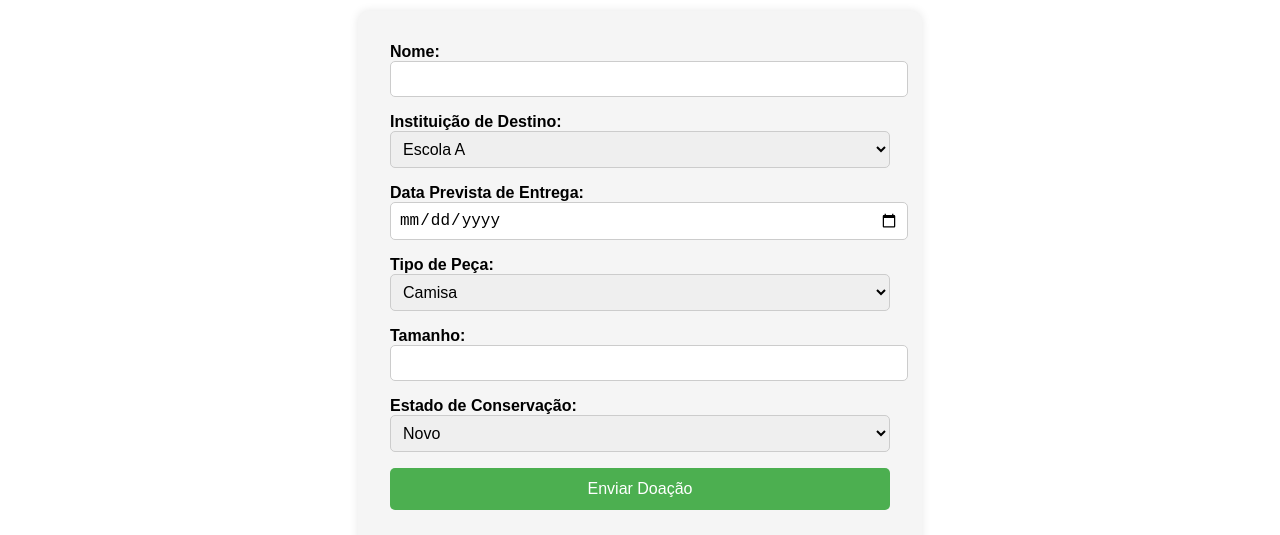
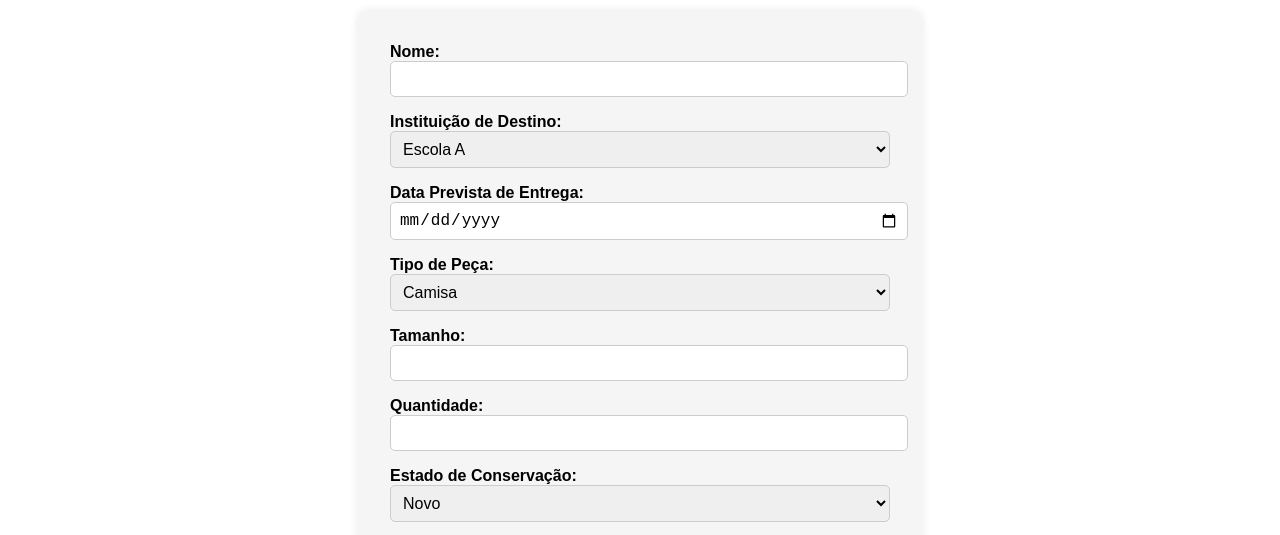
Before and after one commit to barigonta/projeto_unidoa, a plain HTML site: page doacao.html in a window 1280 px wide. Shown: the part 225-760 px from the top of the page. Drawn offline with Linux system fonts and the light colour scheme.

Commit message:
inserção campo quantidade

```diff
--- a/doacao.html
+++ b/doacao.html
@@ -53,6 +53,9 @@
                 <label for="size">Tamanho:</label>
                 <input type="text" id="size" name="size" required>
 
+                <label for="size">Quantidade:</label>
+                <input type="number" id="size" name="size" required>
+
                 <label for="condition">Estado de Conservação:</label>
                 <select id="condition" name="condition" required>
                     <option value="novo">Novo</option>
```
